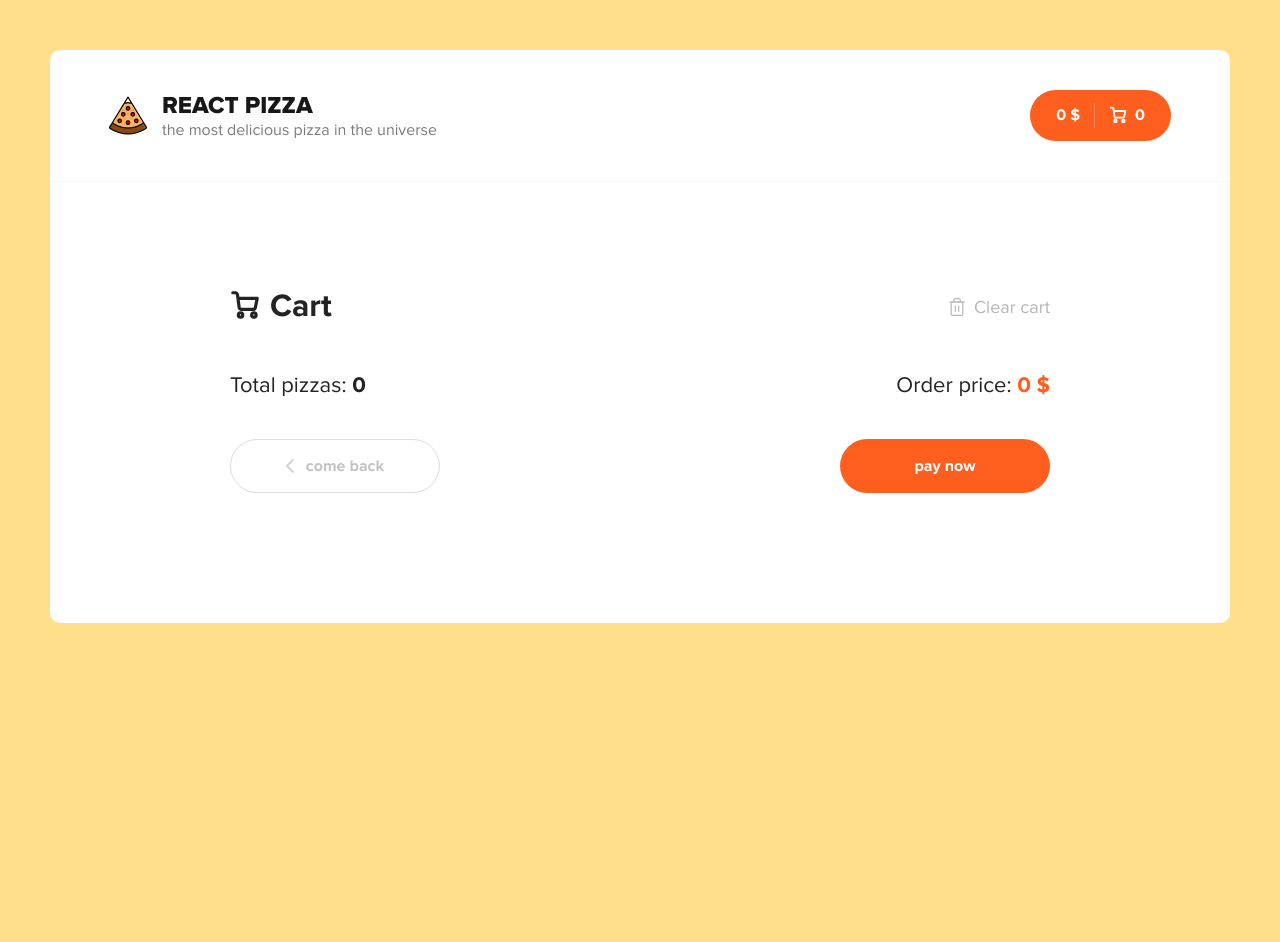
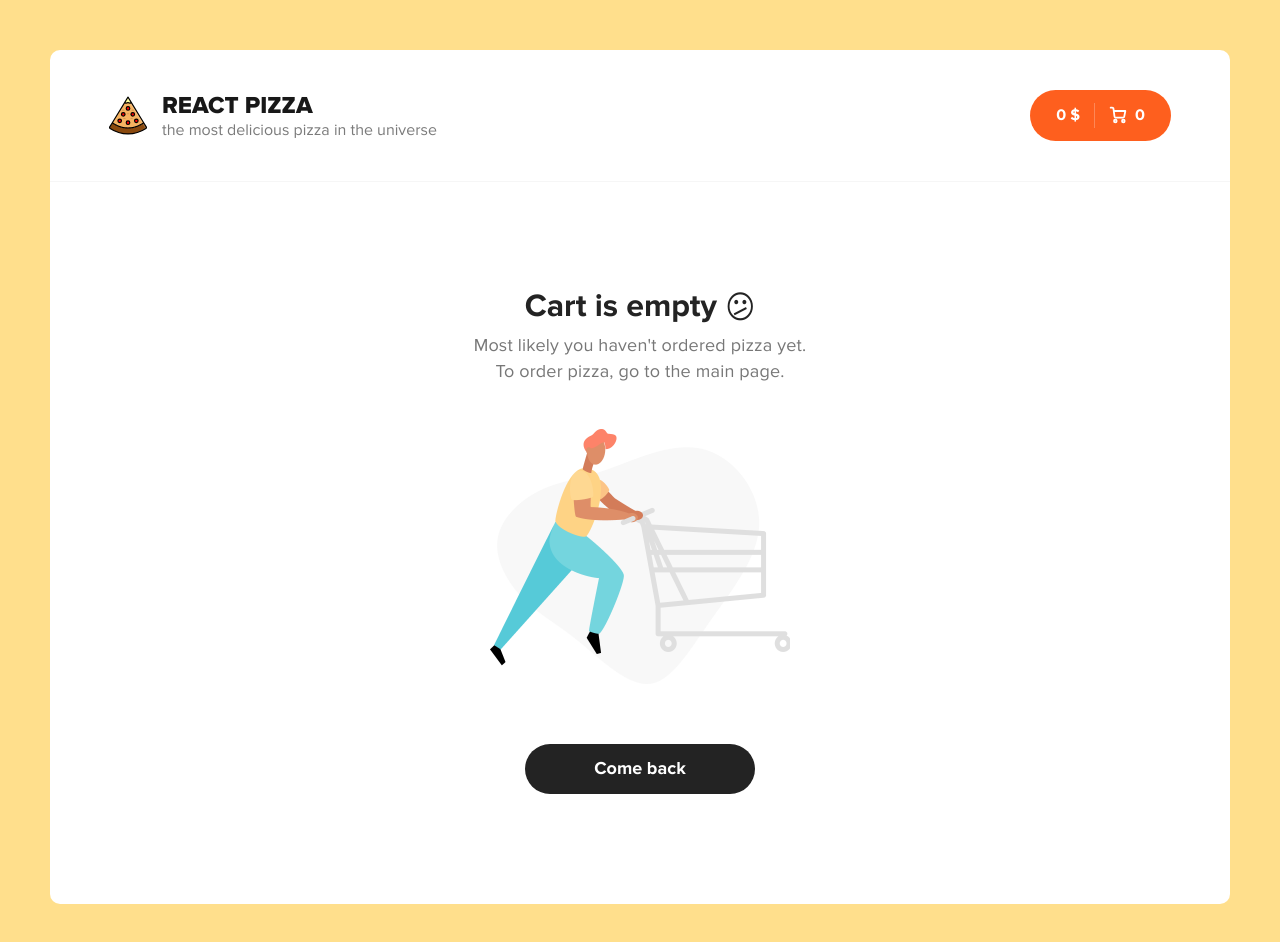
Before and after one commit to korolvitalii/react-pizza-shop, a React (Create React App) app: page /cart in a window 1280 px wide. Shown: the top 942 px of the page. Before the commit the page ends 800 px from the top, so only its background shows below. Built offline with nearby package versions, Linux system fonts and the light colour scheme.

Commit message:
refactoring+add cart logic

```diff
--- a/src/components/CartItem.jsx
+++ b/src/components/CartItem.jsx
@@ -1,6 +1,10 @@
 import React from 'react';
+import Button from '../components/Button';
 
-function CartItem({ name, type, size, price }) {
+function CartItem({ id, name, type, size, totalPrice, totalCount, onRemove }) {
+  const handleRemoveClick = () => {
+    onRemove(id);
+  };
   return (
     <div className='cart__item'>
       <div className='cart__item-img'>
@@ -34,7 +38,7 @@ function CartItem({ name, type, size, price }) {
             />
           </svg>
         </div>
-        <b>2</b>
+        <b>{totalCount}</b>
         <div className='button button--outline button--circle cart__item-count-plus'>
           <svg
             width='10'
@@ -54,10 +58,10 @@ function CartItem({ name, type, size, price }) {
         </div>
       </div>
       <div className='cart__item-price'>
-        <b>{price} $</b>
+        <b>{totalPrice} $</b>
       </div>
       <div className='cart__item-remove'>
-        <div className='button button--outline button--circle'>
+        <Button onClick={handleRemoveClick} className='button--circle' outline>
           <svg
             width='10'
             height='10'
@@ -73,7 +77,7 @@ function CartItem({ name, type, size, price }) {
               fill='#EB5A1E'
             />
           </svg>
-        </div>
+        </Button>
       </div>
     </div>
   );
--- a/src/pages/Cart.jsx
+++ b/src/pages/Cart.jsx
@@ -1,14 +1,32 @@
 import React from 'react';
-import { useSelector } from 'react-redux';
+import { useSelector, useDispatch } from 'react-redux';
+import { Link } from 'react-router-dom';
+
 import { CartItem } from '../components';
+import { clearCart, removeCartItem } from '../redux/actions/cart';
+import cartEmptyImage from '../assets/img/empty-cart.png';
 
 function Cart() {
+  const dispatch = useDispatch();
+
   const { totalPrice, totalCount, addedItems } = useSelector(({ cart }) => cart);
-  const addedPizzas = Object.keys(addedItems).map((key) => addedItems[key][0]);
+  const addedPizzas = Object.keys(addedItems).map((key) => addedItems[key].items[0]);
+
+  const onClearCart = () => {
+    if (window.confirm('do you really want to clean cart?')) {
+      dispatch(clearCart());
+    }
+  };
+  const onRemoveItem = (id) => {
+    if (window.confirm('es?')) {
+      dispatch(removeCartItem(id));
+    }
+  };
 
   return (
     <div className='content'>
       <div className='container container--cart'>
+        {totalCount ? (
           <div className='cart'>
             <div className='cart__top'>
               <h2 className='content__title'>
@@ -42,7 +60,7 @@ function Cart() {
                 </svg>
                 Cart
               </h2>
-            <div className='cart__clear'>
+              <div className='cart__clear' onClick={onClearCart}>
                 <svg
                   width='20'
                   height='20'
@@ -78,13 +96,21 @@ function Cart() {
                     strokeLinejoin='round'
                   />
                 </svg>
-
                 <span>Clear cart</span>
               </div>
             </div>
             <div className='content__items'>
-            {addedPizzas.map(({ name, type, size, price }) => (
-              <CartItem name={name} type={type} size={size} price={price} />
+              {addedPizzas.map(({ id, name, type, size, price }) => (
+                <CartItem
+                  id={id}
+                  name={name}
+                  type={type}
+                  size={size}
+                  price={price}
+                  totalPrice={addedItems[id].totalPrice}
+                  totalCount={addedItems[id].items.length}
+                  onRemove={onRemoveItem}
+                />
               ))}
             </div>
             <div className='cart__bottom'>
@@ -120,6 +146,22 @@ function Cart() {
               </div>
             </div>
           </div>
+        ) : (
+          <div className='cart cart--empty'>
+            <h2>
+              Cart is empty <icon>😕</icon>
+            </h2>
+            <p>
+              Most likely you haven't ordered pizza yet.
+              <br />
+              To order pizza, go to the main page.
+            </p>
+            <img src={cartEmptyImage} alt='Empty cart' />
+            <Link to='/' className='button button--black'>
+              <span>Come back</span>
+            </Link>
+          </div>
+        )}
       </div>
     </div>
   );
--- a/src/pages/Home.jsx
+++ b/src/pages/Home.jsx
@@ -59,7 +59,7 @@ const Home = React.memo(() => {
               <PizzaBlock
                 onClickAddPizza={handleAddPizzaToCart}
                 key={item.id}
-                addedCount={addedItems[item.id] && addedItems[item.id].length}
+                addedCount={addedItems[item.id] && addedItems[item.id].items.length}
                 {...item}
               />
             ))
--- a/src/redux/actions/cart.js
+++ b/src/redux/actions/cart.js
@@ -2,3 +2,12 @@ export const addPizzaToCart = (pizzaObj) => ({
   type: 'ADD_PIZZA_CART',
   payload: pizzaObj,
 });
+
+export const clearCart = () => ({
+  type: 'CLEAR_CART',
+});
+
+export const removeCartItem = (id) => ({
+  type: 'REMOVE_CART_ITEM',
+  payload: id,
+});
--- a/src/redux/reducers/cart.js
+++ b/src/redux/reducers/cart.js
@@ -1,30 +1,59 @@
+import { isObject, get, omit } from 'lodash';
+
 const initialState = {
   addedItems: {},
   totalPrice: 0,
   totalCount: 0,
 };
 
+const totalSum = (items, path) => {
+  if (!Array.isArray(items)) {
+    const keys = Object.keys(items);
+    return keys.reduce((acc, key) => acc + get(items[key], path), 0);
+  } else {
+    return items.reduce((acc, { price }) => acc + price, 0);
+  }
+};
+
 const cart = (state = initialState, action) => {
   switch (action.type) {
     case 'ADD_PIZZA_CART':
-      const newaddedItems = {
+      console.log(state.addedItems);
+
+      const currentPizzaItems = !state.addedItems[action.payload.id]
+        ? [action.payload]
+        : [...state.addedItems[action.payload.id].items, action.payload];
+      const newAddedItems = {
         ...state.addedItems,
-        [action.payload.id]: !state.addedItems[action.payload.id]
-          ? [action.payload]
-          : [...state.addedItems[action.payload.id], action.payload],
+        [action.payload.id]: {
+          items: currentPizzaItems,
+          totalPrice: totalSum(currentPizzaItems),
+        },
       };
-      const allPizzas = Object.values(newaddedItems).flat();
-      const calculateTotalPrice = allPizzas.reduce((acc, { price }) => acc + price, 0);
       return {
         ...state,
-        addedItems: newaddedItems,
-        totalCount: allPizzas.length,
-        totalPrice: Math.round(calculateTotalPrice * 100) / 100,
+        addedItems: newAddedItems,
+        totalCount: 0,
+        totalPrice: totalSum(newAddedItems, 'totalPrice'),
       };
     case 'SET_TOTAL_COUNT':
       return {
         ...state,
         totalCount: action.payload,
+      };
+    case 'CLEAR_CART':
+      return {
+        addedItems: {},
+        totalPrice: 0,
+        totalCount: 0,
+      };
+    case 'REMOVE_CART_ITEM':
+      const newItems = omit(state.addedItems, [`${action.payload}`]);
+      return {
+        ...state,
+        addedItems: newItems,
+        totalPrice: 0,
+        totalCount: 0,
       };
     default:
       return state;
```
Lines whose indentation alone changed are shown as unchanged.
